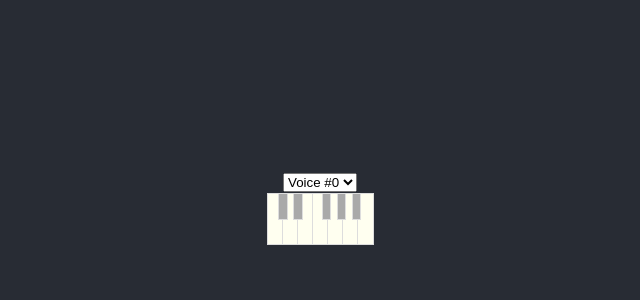
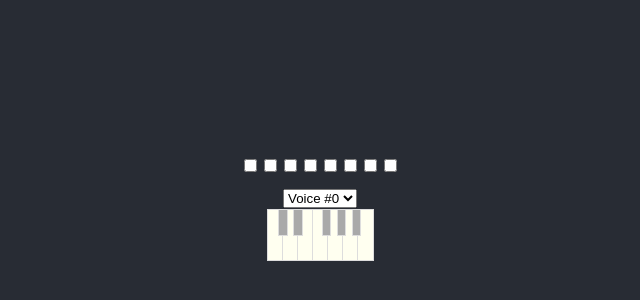
Before and after one commit to davidd647/mintbean-synth-thing, a React (Create React App) app: page / in a window 1280 px wide. Shown: the part 196-496 px from the top of the page, without its empty margins (320-960 px from the left). Built offline with nearby package versions, Linux system fonts and the light colour scheme.

Commit message:
added some beatbox code...

```diff
--- /dev/null
+++ b/src/components/Beatbox.js
@@ -0,0 +1,58 @@
+import { useEffect, useState } from "react";
+
+let itterator = 1;
+
+function Beat(props) {
+  function handleChange(e) {
+    props.setBeats(e.target.checked);
+  }
+
+  return (
+    <input
+      id="test-id"
+      onChange={handleChange}
+      type="checkbox"
+      checked={props.checked}
+    />
+  );
+}
+
+export default function Beatbox(props) {
+  // initializer lifecycle hook
+  useEffect(() => {
+    setInterval(function () {
+      // console.log(i);
+
+      itterator = itterator + 1;
+      if (itterator > 8) {
+        itterator = 1;
+      }
+    }, 1000);
+  }, []);
+
+  var initialBeats = [false, false, false, false, false, false, false, false];
+
+  const [beats, setBeats] = useState(initialBeats);
+
+  return (
+    <form className="beatbox">
+      <div>
+        {/* This code breaks every time we change the state of the checkbox: */}
+        {/* {beats.map((beat, i) => {
+          return <Beat key={`beat-${i}`} checked={beat} setBeats={setBeats} />;
+        })} */}
+      </div>
+      <div>
+        {/* This code works fine, but it's ugly: */}
+        <Beat checked={beats[0]} setBeats={setBeats} />
+        <Beat checked={beats[1]} setBeats={setBeats} />
+        <Beat checked={beats[2]} setBeats={setBeats} />
+        <Beat checked={beats[3]} setBeats={setBeats} />
+        <Beat checked={beats[4]} setBeats={setBeats} />
+        <Beat checked={beats[5]} setBeats={setBeats} />
+        <Beat checked={beats[6]} setBeats={setBeats} />
+        <Beat checked={beats[7]} setBeats={setBeats} />
+      </div>
+    </form>
+  );
+}
--- a/src/components/ScreenMusic.js
+++ b/src/components/ScreenMusic.js
@@ -3,6 +3,7 @@ import { useState } from "react";
 
 import Selector from "./Selector";
 import Keyboard from "./Keyboard";
+import Beatbox from "./Beatbox";
 
 const synthesizers = [
   new Tone.Synth().toDestination(),
@@ -13,12 +14,10 @@ const synthesizers = [
 export default function Note(props) {
   const [currentSynth, setCurrentSynth] = useState(0);
 
-  // setCurrentSynth(1);
-
   return (
     <>
+      <Beatbox />
       <Selector
-        // onClick={() => setCurrentSynth(1)}
         currentSynth={currentSynth}
         setCurrentSynth={setCurrentSynth}
         synthesizers={synthesizers}
```
